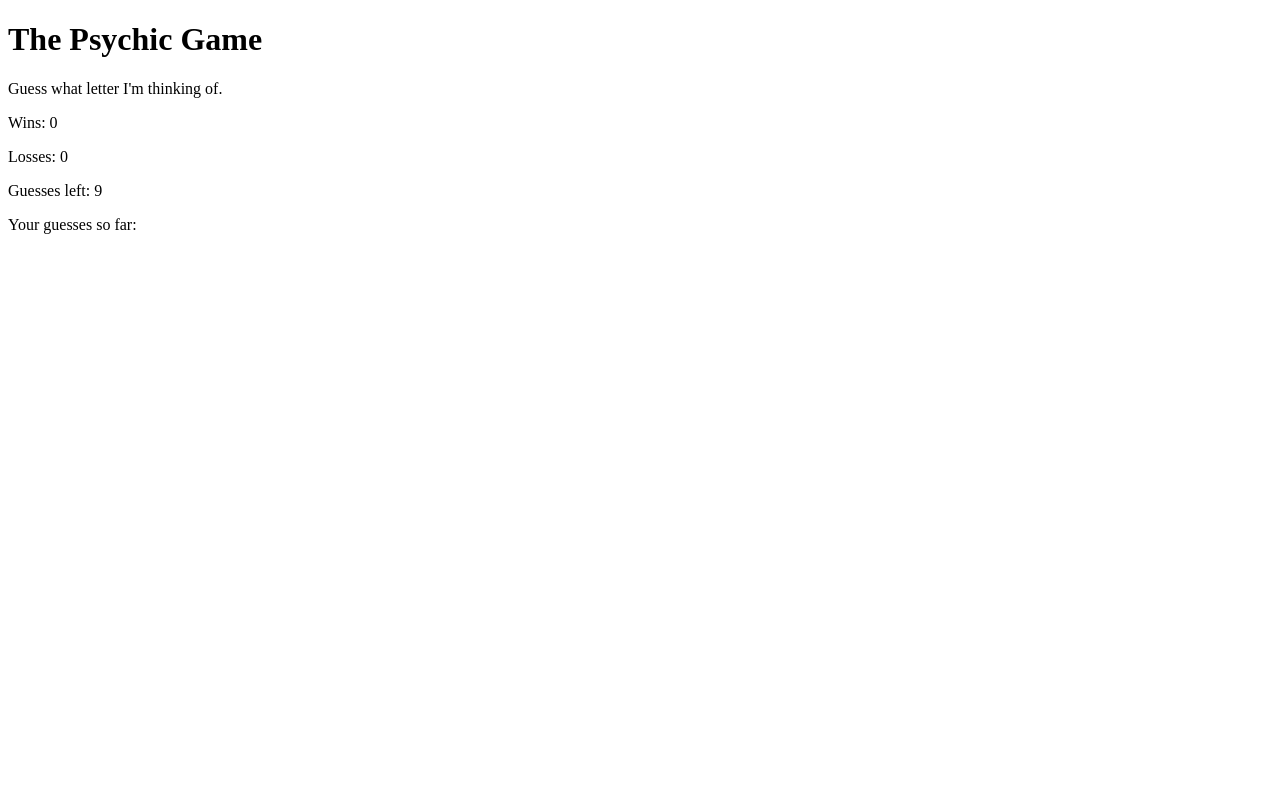
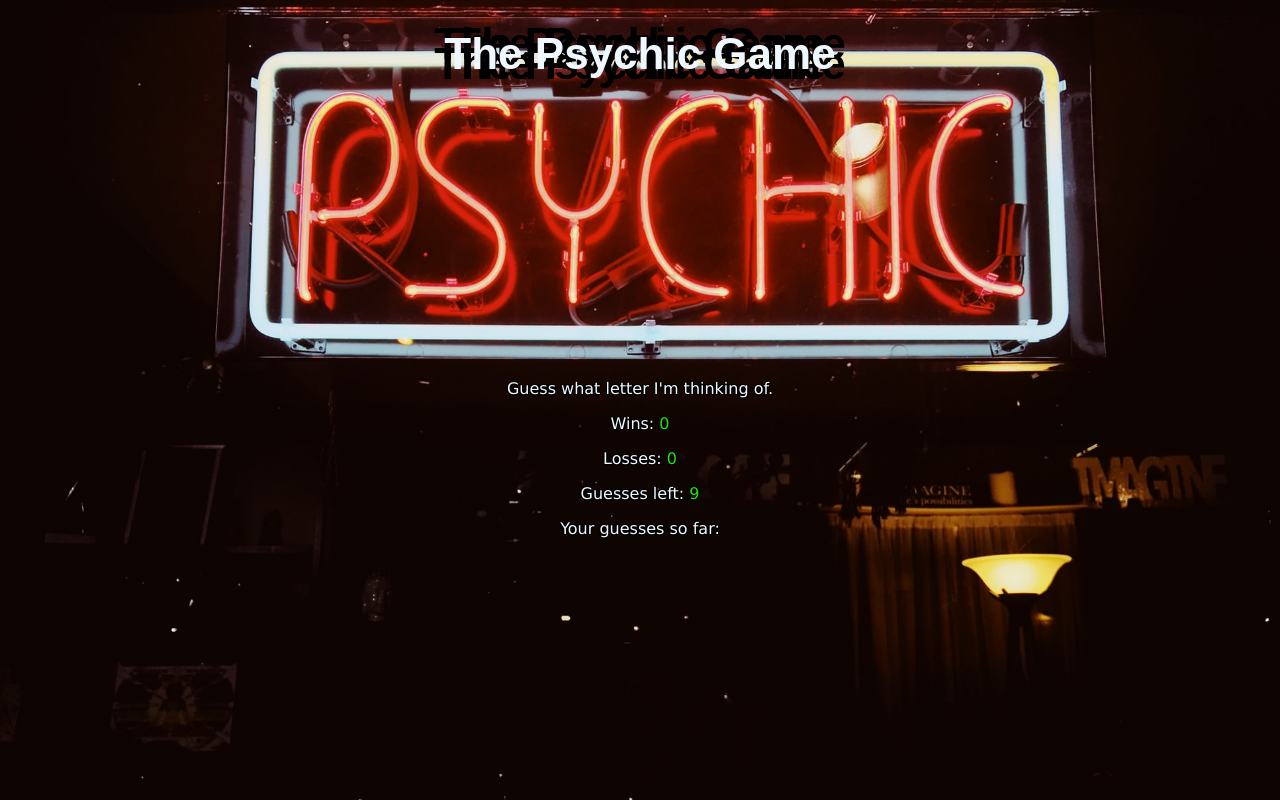
Before and after one commit to luisvlobos/Psychic-Game, a plain HTML site: page index.html in a window 1280 px wide. Drawn offline with Linux system fonts and the light colour scheme.

Commit message:
styled game with css

```diff
--- a/assets/css/style.css
+++ b/assets/css/style.css
@@ -0,0 +1,42 @@
+body {
+    background: url(../images/psychicBG.jpg) no-repeat center center fixed;
+    -webkit-background-size: cover;
+    -moz-background-size: cover;
+    -o-background-size: cover;
+    background-size: cover;
+}
+
+h1 {
+    font-family: Arial, Helvetica, sans-serif;
+    font-size: 44px;
+    text-align: center;
+    color: aliceblue;
+    text-shadow:
+		-10px -10px 0 #000,
+		10px -10px 0 #000,
+		-10px 10px 0 #000,
+		10px 10px 0 #000;
+}
+
+p{
+    font-family: Verdana, Tahoma, sans-serif;
+    color: aliceblue;
+}
+
+span{
+    font-family: Verdana, Tahoma, sans-serif;
+    color: rgb(27, 231, 0);
+}
+
+p, span{
+    text-shadow:
+		-1px -1px 0 #000,
+		1px -1px 0 #000,
+		-1px 1px 0 #000,
+		1px 1px 0 #000;
+}
+
+div {
+    margin-top: 300px;
+    text-align: center;
+}
--- a/index.html
+++ b/index.html
@@ -1,6 +1,7 @@
 <!DOCTYPE html>
 <html lang="en">
 <head>
+    <link rel="stylesheet" href="assets/css/style.css">
     <meta charset="UTF-8">
     <meta name="viewport" content="width=device-width, initial-scale=1.0">
     <meta http-equiv="X-UA-Compatible" content="ie=edge">
```
Also changed, not shown: assets/images/psychicBG.jpg (added).
